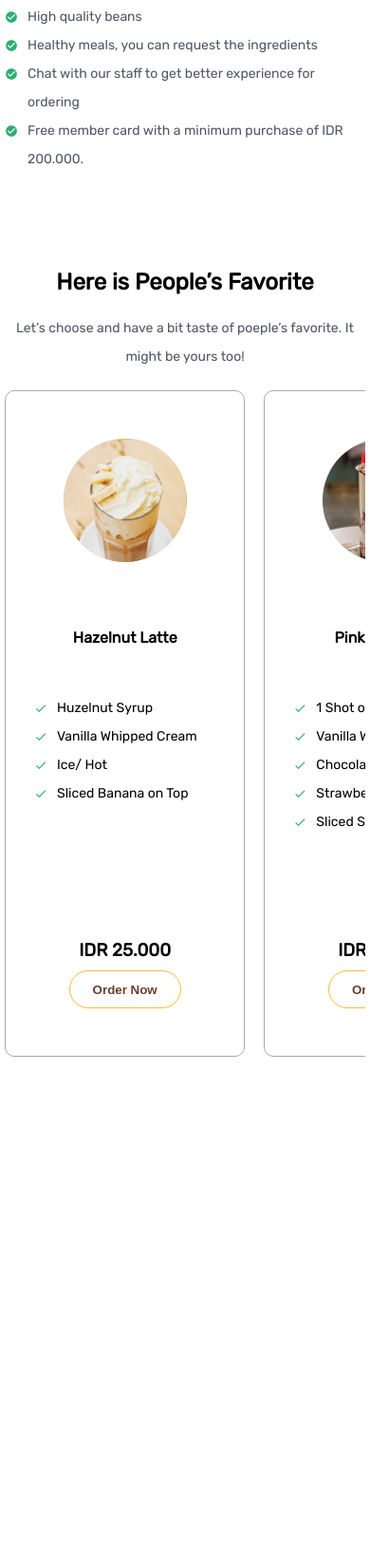
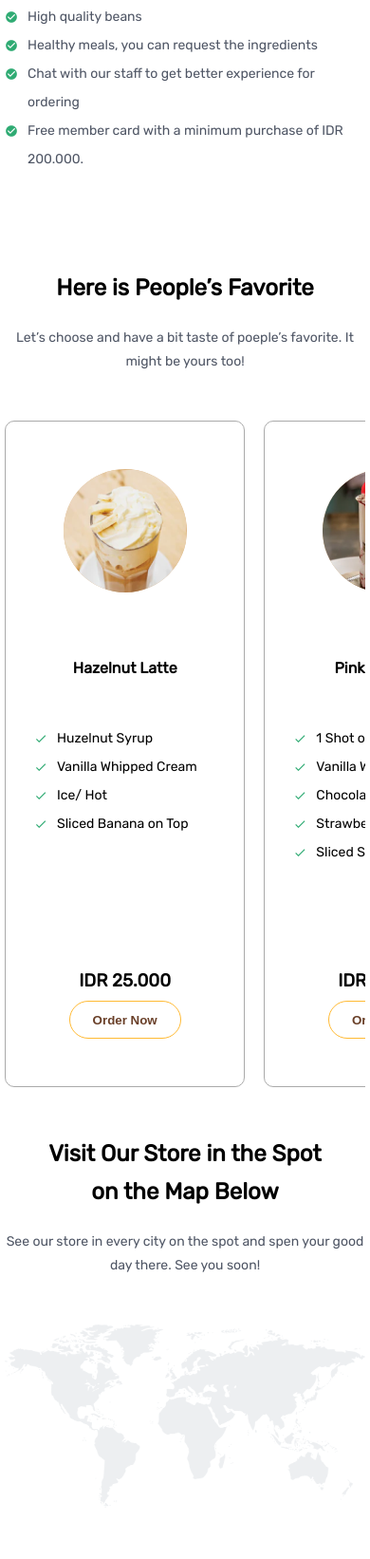
Before and after one commit to ekaadwar/b22-htmlcss-coffee, a website: page index.html in a window 390 px wide. Shown: the part 1093-2735 px from the top of the page at 95% size. Before the commit the page ends 2256 px from the top, so only its background shows below. Drawn offline with Linux system fonts and the light colour scheme.

Commit message:
Create Partnert Map Section

```diff
--- a/css/mobileMd.css
+++ b/css/mobileMd.css
@@ -1,5 +1,12 @@
 @media (min-width: 640px) {
-  .container {
+  section.advantages .wrapper-image{
+		display: flex;
+		flex-direction: row;
+		justify-content: center;
+		align-items: center;
+	}
+
+	.container {
     max-width: 640px;
   }
 
@@ -29,11 +36,4 @@
   .title-main {
     font-size: 60px;
   }
-
-	.wrapper-image{
-		display: flex;
-		flex-direction: row;
-		justify-content: center;
-		align-items: center;
-	}
 }
--- a/css/styles.css
+++ b/css/styles.css
@@ -14,6 +14,8 @@ p {
   margin: 0;
   padding: 0;
 }
+
+
 
 nav {
   background-color: #fff;
@@ -50,6 +52,10 @@ section.advantages .image {
   max-width: 575px;
 }
 
+section.advantages .wrapper-image{
+	display: none;
+}
+
 section ul li .material-icons {
   color: #2fab73;
   font-size: 14px;
@@ -66,20 +72,9 @@ section.advantages .wrapper {
   padding-top: 100px;
 }
 
-/* ---- */
 section.favorites {
   padding-top: 50px;
   padding-bottom: 50px;
-}
-
-section.favorites h2,
-section.favorites p {
-  text-align: center;
-}
-
-section.favorites p.subtitle {
-  margin-top: 20px;
-  margin-bottom: 20px;
 }
 
 section.favorites button{
@@ -87,7 +82,6 @@ section.favorites button{
 }
 
 section.favorites .card {
-  /* background-color: blueviolet; */
   width: 100%;
   overflow-x: scroll;
 }
@@ -102,7 +96,6 @@ section.favorites .card-wrapper {
   justify-content: space-around;
   min-width: 800px;
   width: 100%;
-  /* background-color: rgb(158, 149, 149); */
 }
 
 section.favorites .card-items {
@@ -123,22 +116,6 @@ section.favorites .card-items.mid {
   margin-right: 20px;
 }
 
-section.first {
-  margin-top: 50px;
-}
-
-section.favorites .image {
-  width: 130px;
-  height: 130px;
-  border-radius: 65px;
-  background-color: burlywood;
-  overflow: hidden;
-  display: flex;
-  flex-direction: row;
-  align-items: center;
-  justify-content: center;
-}
-
 section.favorites .data {
   flex: 1;
   width: 100%;
@@ -157,13 +134,27 @@ section.favorites .data p{
 	text-align: left;
 }
 
+section.favorites .image {
+  width: 130px;
+  height: 130px;
+  border-radius: 65px;
+  background-color: burlywood;
+  overflow: hidden;
+  display: flex;
+  flex-direction: row;
+  align-items: center;
+  justify-content: center;
+}
+
 section.favorites .order {
 	display: flex;
 	flex-direction: column;
 	align-items: center;
 }
 
-/* /---- */
+section.first {
+  margin-top: 50px;
+}
 
 section.jumbotron {
   background-attachment: fixed;
@@ -207,6 +198,16 @@ section.jumbotron .title-sub,
 section.jumbotron .title-main {
   align-self: flex-start;
 }
+
+section.map{
+	padding-bottom: 50px;
+}
+
+/**/
+
+
+
+/*/*/
 
 p {
   font-size: 14px;
@@ -433,6 +434,26 @@ ul {
   line-height: 30px;
 }
 
+.title-section{
+	max-width: 300px;
+	text-align: center;
+	line-height: 40px;
+	margin-bottom: 20px;
+}
+
+.title-sub-section{
+	max-width: 500px;
+	text-align: center;
+	line-height: 25px;
+}
+
+.title-wrapper{
+	display: flex;
+	flex-direction: column;
+	align-items: center;
+	margin-bottom: 50px;
+}
+
 .toggle-button {
   background-color: #6a4029;
   height: 33px;
@@ -470,6 +491,5 @@ ul {
 }
 
 .wrapper-image {
-  display: none;
   flex: 1;
 }
--- a/css/tablet.css
+++ b/css/tablet.css
@@ -6,8 +6,6 @@
 	section.first{
 		margin-top: 70px;
 	}
-
-
 
 	.container {
 		max-width: 768px;
--- a/index.html
+++ b/index.html
@@ -191,16 +191,19 @@
 			<!-- favorite section -->
 			<section class="favorites">
 				<div class="container">
-					<h2>Here is People’s Favorite</h2>
-					<p class="subtitle text-secondary">
-						Let’s choose and have a bit taste of poeple’s favorite. It might be
-						yours too!
-					</p>
+					<div class="title-wrapper">
+						<h2 class="title-section">Here is People’s Favorite</h2>
+						<p class="subtitle text-secondary title-sub-section">
+							Let’s choose and have a bit taste of poeple’s favorite. It might
+							be yours too!
+						</p>
+					</div>
+
 					<div class="card">
 						<div class="card-wrapper">
 							<div class="card-items">
 								<div class="image">
-									<img src="./img/hazelnutLatte.png" alt="Hazelnut Latte">
+									<img src="./img/hazelnutLatte.png" alt="Hazelnut Latte" />
 								</div>
 								<div class="data">
 									<h4>Hazelnut Latte</h4>
@@ -233,7 +236,7 @@
 
 							<div class="card-items mid">
 								<div class="image">
-									<img src="./img/pinkyPromise.png" alt="Pinky Promise">
+									<img src="./img/pinkyPromise.png" alt="Pinky Promise" />
 								</div>
 								<div class="data">
 									<h4>Pinky Promise</h4>
@@ -270,7 +273,7 @@
 
 							<div class="card-items">
 								<div class="image">
-									<img src="./img/chickenWing.png" alt="Chicken Wing">
+									<img src="./img/chickenWing.png" alt="Chicken Wing" />
 								</div>
 								<div class="data">
 									<h4>Chicken Wings</h4>
@@ -313,6 +316,23 @@
 				</div>
 			</section>
 			<!-- end of favorite section -->
+
+			<!-- map section -->
+			<section class="map">
+				<div class="container">
+					<div class="title-wrapper">
+						<h2 class="title-section">Visit Our Store in the Spot on the Map Below</h2>
+						<p class="subtitle text-secondary title-sub-section">
+							See our store in every city on the spot and spen your good day
+							there. See you soon!
+						</p>
+					</div>
+					<div class="wrapper-image">
+						<img class="image" src="./img/map.png" alt="Eka Coffe Partner">
+					</div>
+				</div>
+			</section>
+			<!-- end of map section -->
 		</div>
 	</body>
 </html>
```
